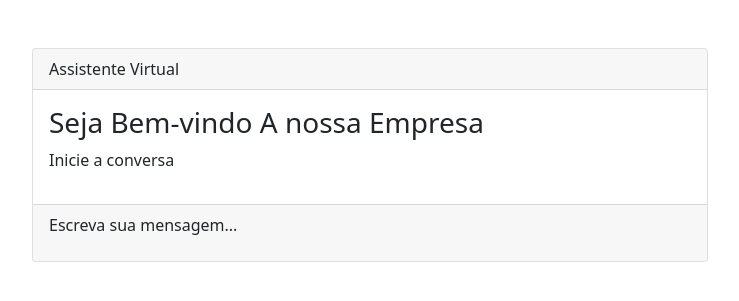
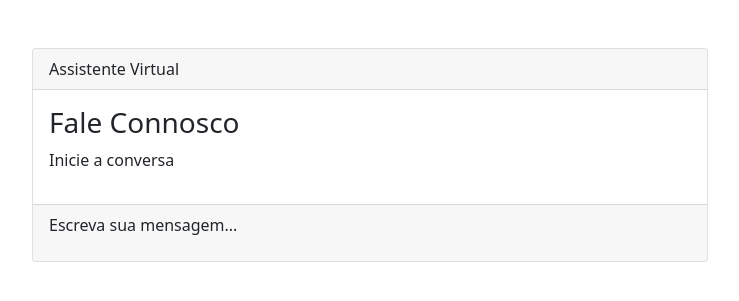
Before and after one commit to juliaokataleko/py-chat-bot, a Django app: page / in a window 1280 px wide. Shown: the top 301 px of the page, without its empty margins (270-1009 px from the left). Run offline with Django 3.2, Linux system fonts and the light colour scheme.

Commit message:
chat edited

```diff
--- a/message/templates/message/chat.html
+++ b/message/templates/message/chat.html
@@ -20,7 +20,7 @@
         <div class="card">
             <div class="card-header">Assistente Virtual</div>
             <div class="card-body">
-                <h3>Seja Bem-vindo A nossa Empresa</h3>
+                <h3>Fale Connosco</h3>
                 <p>Inicie a conversa</p>
             </div>
             <div class="card-footer">
```
